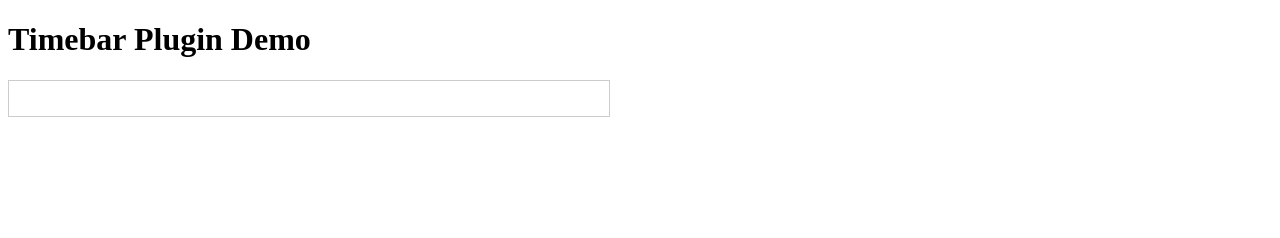
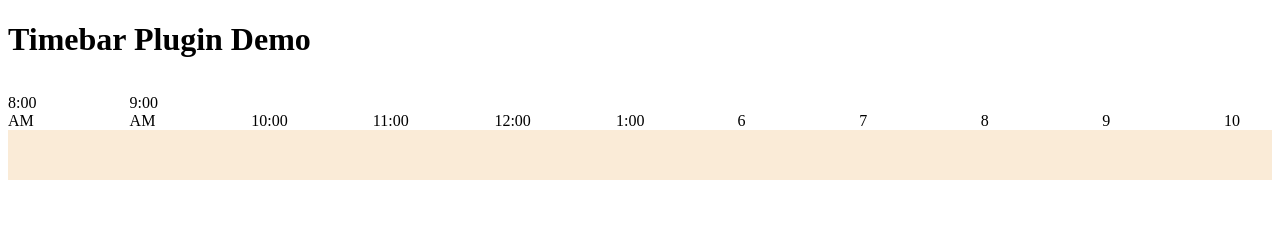
Before and after one commit to MomenMuhammad/timebar, a website: page public/index.html in a window 1280 px wide. Drawn offline with Linux system fonts and the light colour scheme; files that its build step writes are made by us from their sources; files whose address does not match are found by name.

Commit message:
create the timebar

```diff
--- a/public/index.html
+++ b/public/index.html
@@ -4,14 +4,26 @@
   <meta charset="UTF-8">
   <meta name="viewport" content="width=device-width, initial-scale=1.0">
   <title>Timebar Plugin Example</title>
-  <link rel="stylesheet" href="./../timebar-plugin.css">
+  <link rel="stylesheet" href="../timebar-plugin.css">
 </head>
 <body>
   <h1>Timebar Plugin Demo</h1>
   <div class="timebar-container">
-    <canvas class="ruler"></canvas>
+    <div class="ruler">
+        <div class="ruler__item">8:00 AM</div>
+        <div class="ruler__item">9:00 AM</div>
+        <div class="ruler__item">10:00</div>
+        <div class="ruler__item">11:00</div>
+        <div class="ruler__item">12:00</div>
+        <div class="ruler__item">1:00</div>
+        <div class="ruler__item">6</div>
+        <div class="ruler__item">7</div>
+        <div class="ruler__item">8</div>
+        <div class="ruler__item">9</div>
+        <div class="ruler__item">10</div>
+    </div>
     <div class="timebar"></div>
   </div>
-  <script type="module" src="./../timebar-plugin.js"></script>
+  <script type="module" src="../timebar-plugin.js"></script>
 </body>
 </html>
--- a/src/classes/Timebar.js
+++ b/src/classes/Timebar.js
@@ -1,5 +1,13 @@
 export default class Timebar {
-  constructor() {
-    console.log("Timebar Plugin Initialized");
+  timebars = [];
+  options = {}
+
+  constructor(options = {}) {
+  }
+
+
+  render(canvas) {
+
+
   }
 }
--- a/src/index.js
+++ b/src/index.js
@@ -1,4 +1,7 @@
 import "./styles.css"
 import Timebar from "./classes/Timebar";
 
-const timebar = new Timebar(".timebar");
+const timebar = new Timebar({
+  elements: document.querySelectorAll('.timebar'),
+  hours24
+});
--- a/src/styles.css
+++ b/src/styles.css
@@ -1,6 +1,32 @@
 .timebar-container {
   position: relative;
-  width: 600px;
-  height: 35px;
-  border: 1px solid #ccc;
+  width: 100%;
+  height: 5rem; /* Adjust as needed */
 }
+
+.timebar-container .ruler {
+  position: relative;
+  top: 0;
+  left: 0;
+  width: 100%;
+  height: 50px;
+  display: flex;
+  justify-content: space-between;
+  align-items: flex-end;
+}
+
+.timebar-container .ruler .ruler__item {
+  position: relative;
+  width: 3rem;
+  display: flex;
+  float: none;
+}
+
+.timebar {
+  position: relative;
+  top: 50;
+  left: 0;
+  width: 100%;
+  height: 50px;
+  background-color: antiquewhite;
+}
```
Also changed, not shown: dist/timebar-plugin.css, dist/timebar-plugin.esm.js, dist/timebar-plugin.js, dist/timebar-plugin.min.js.
